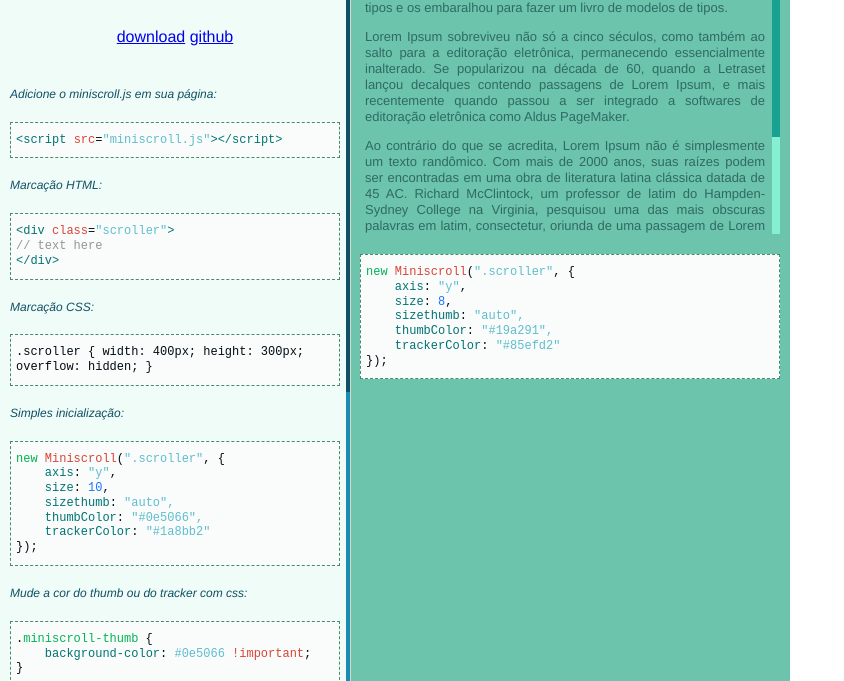
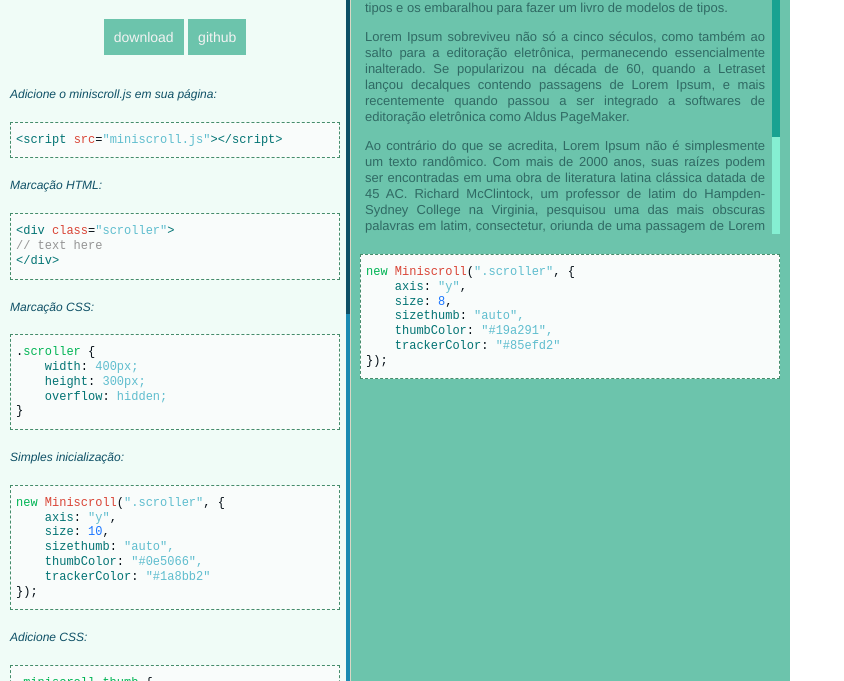
Before and after one commit to rogerluiz/Miniscroll-JS, a plain HTML site: page www/index.html in a window 1280 px wide. Shown: the part 119-800 px from the top of the page, without its empty margins (0-844 px from the left). Drawn offline with Linux system fonts and the light colour scheme.

Commit message:
add compress version and add new line of example

```diff
--- a/miniscroll.js
+++ b/miniscroll.js
@@ -49,8 +49,11 @@
 	 * Cria o conteiner do scrollbar
 	 */
 	Miniscroll.prototype.buildScrollbar = function () {
+		var idname = (this.target.id) ? this.target.id : this.target.className;
+
 		this.container = this.create(this.target, "div", {
-			"class" : "miniscroll-container"
+			"class" : "miniscroll-container",
+			"id" : "miniscroll-" + idname
 		});
 
 		var scrollHeight = this.settings.scrollbarSize ? this.settings.scrollbarSize : this.offset(this.target).height;
--- a/www/index.html
+++ b/www/index.html
@@ -25,7 +25,7 @@
 
                 <div class="download">
                     <a href="miniscroll.js" class="file">download</a>
-                    <a href="//github.com/rogerluiz/Miniscroll-JS" class="github">github</a>
+                    <a href="//github.com/rogerluiz/Miniscroll-JS" class="github" target="_blank">github</a>
                 </div>
 
 
@@ -44,10 +44,10 @@
 
                     <legend>Marcação CSS:</legend>
                     <code>
-                       .scroller {
-                           width: 400px;
-                           height: 300px;
-                           overflow: hidden;
+                       .<span class="code-var">scroller</span> {<br />
+                        &nbsp;&nbsp;&nbsp;&nbsp;<span class="code-tag">width</span>: <span class="code-string">400px;</span><br />
+                        &nbsp;&nbsp;&nbsp;&nbsp;<span class="code-tag">height</span>: <span class="code-string">300px;</span><br />
+                        &nbsp;&nbsp;&nbsp;&nbsp;<span class="code-tag">overflow</span>: <span class="code-string">hidden;</span><br />
                        }
                     </code>
 
@@ -62,12 +62,22 @@
                         });
                     </code>
 
-                    <legend>Mude a cor do thumb ou do tracker com css:</legend>
+                    <legend>Adicione CSS:</legend>
                     <code>
                         .<span class="code-var">miniscroll-thumb</span> {<br />
                             &nbsp;&nbsp;&nbsp;&nbsp;<span class="code-tag">background-color</span>: <span class="code-string">#0e5066</span> <span class="code-attr">!important</span>;<br />
                         }<br /><br />
                         .<span class="code-var">miniscroll-tracker</span> {<br />
+                            &nbsp;&nbsp;&nbsp;&nbsp;<span class="code-tag">background-color</span>: <span class="code-string">#1a8bb2</span> <span class="code-attr">!important</span>;<br />
+                        }
+                    </code>
+
+                    <legend>Adicione CSS para um scroll especifico:</legend>
+                    <code>
+                        <span class="code-attr">#</span><span class="code-var">miniscroll-target</span> .<span class="code-var">miniscroll-thumb</span> {<br />
+                            &nbsp;&nbsp;&nbsp;&nbsp;<span class="code-tag">background-color</span>: <span class="code-string">#0e5066</span> <span class="code-attr">!important</span>;<br />
+                        }<br /><br />
+                        <span class="code-attr">#</span><span class="code-var">miniscroll-target</span> .<span class="code-var">miniscroll-tracker</span> {<br />
                             &nbsp;&nbsp;&nbsp;&nbsp;<span class="code-tag">background-color</span>: <span class="code-string">#1a8bb2</span> <span class="code-attr">!important</span>;<br />
                         }
                     </code>
--- a/www/less/style.less
+++ b/www/less/style.less
@@ -128,6 +128,18 @@ p {
 	.download {
 		text-align: center;
 		margin: 30px auto;
+
+		a {
+			padding: 10px;
+			background-color: #6cc4ac;
+			text-decoration: none;
+			color: #f2f2f2;
+			font-size: 14px;
+		}
+
+		a:hover {
+			background-color: #19a291;
+		}
 	}
 
 	.code {
```
Also changed, not shown: miniscroll.min.js (added), www/css/style.css.
